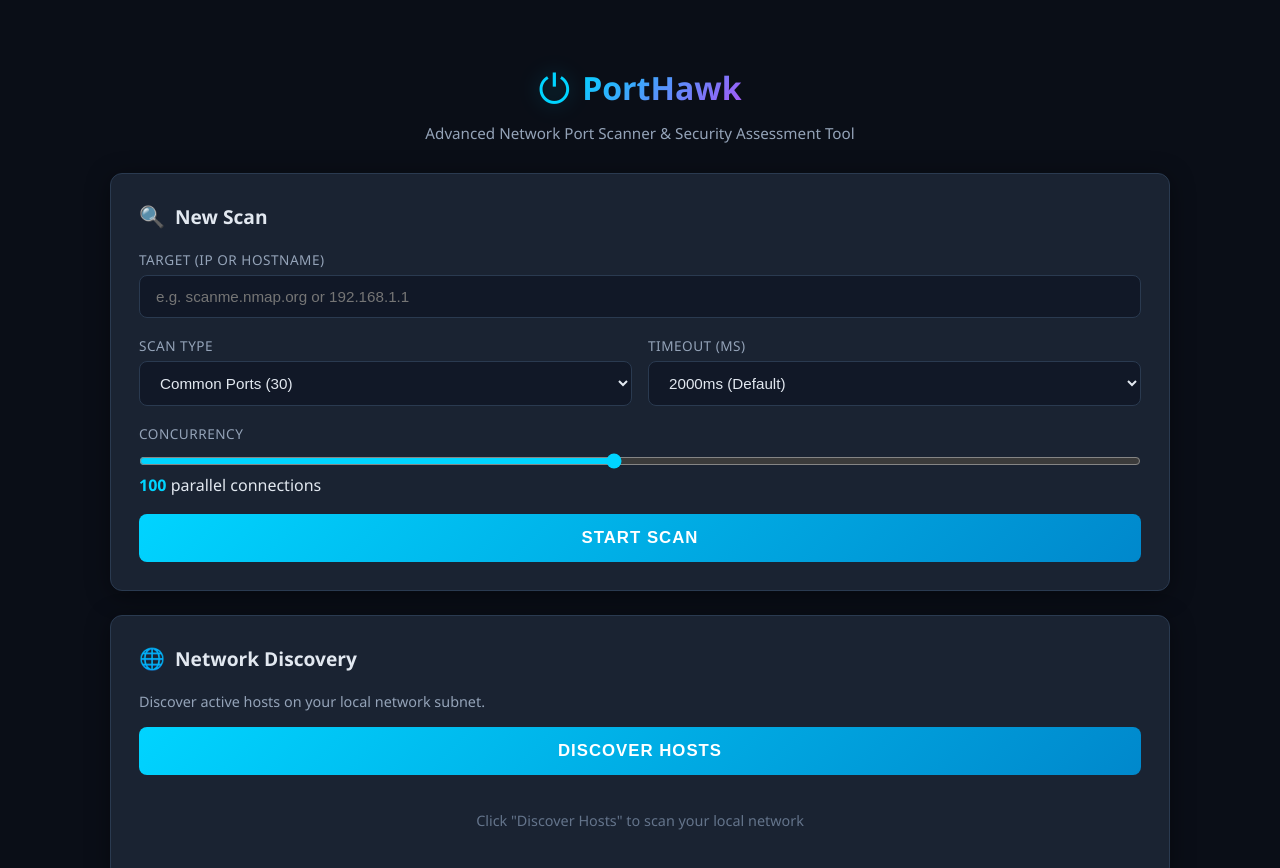
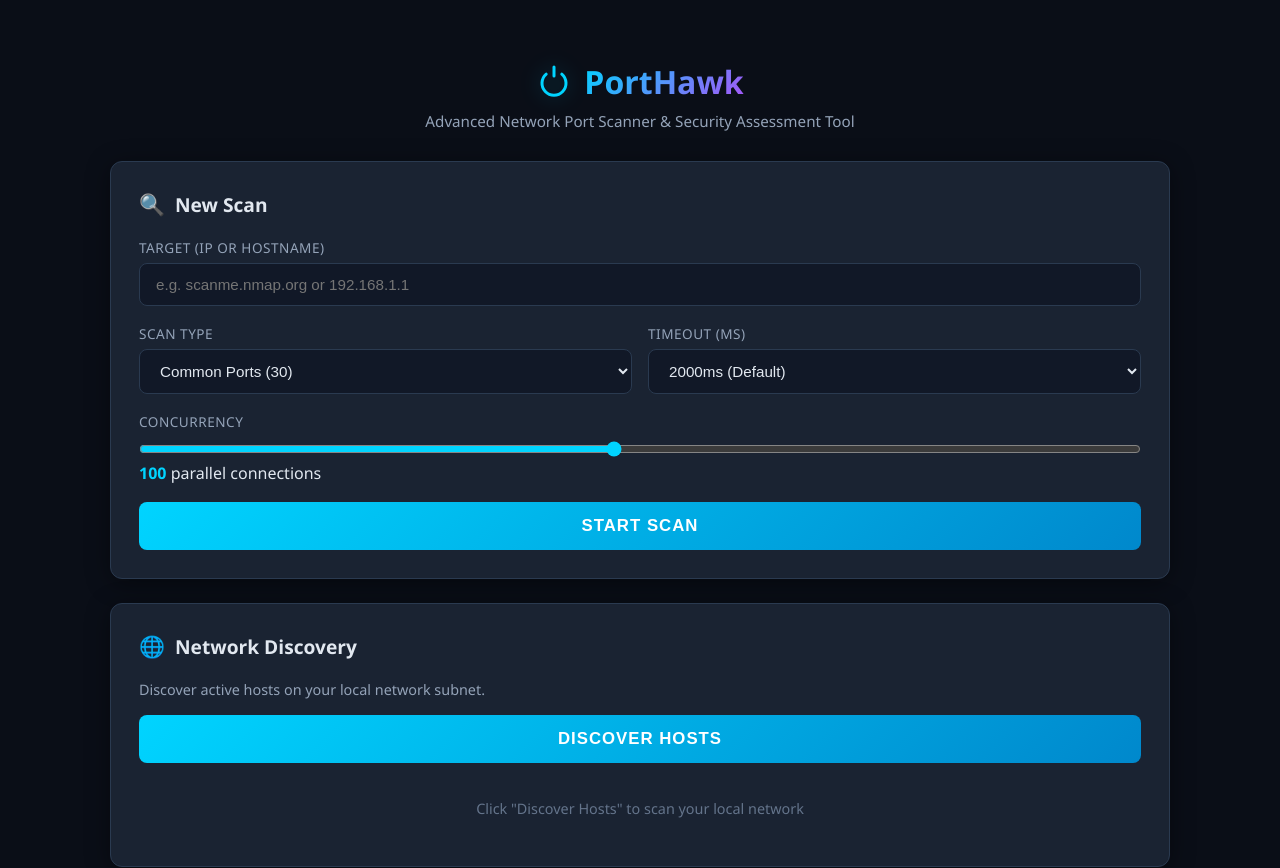
Before and after one commit to JumanALH/PortHawk, a website: page public/index.html in a window 1280 px wide. Shown: the top 868 px of the page. Drawn offline with Linux system fonts and the light colour scheme; no server answers.

Commit message:
Fix logo icon using SVG power button

```diff
--- a/public/index.html
+++ b/public/index.html
@@ -10,7 +10,7 @@
   <div class="app">
     <header class="header">
       <div class="logo">
-        <span class="logo-icon">&#9211;</span>
+        <svg class="logo-icon" width="36" height="36" viewBox="0 0 24 24" fill="none" stroke="currentColor" stroke-width="2" stroke-linecap="round" stroke-linejoin="round"><path d="M12 2v6"/><path d="M6.8 6.8a8 8 0 1 0 10.4 0"/></svg>
         <h1>PortHawk</h1>
       </div>
       <p class="subtitle">Advanced Network Port Scanner & Security Assessment Tool</p>
```
